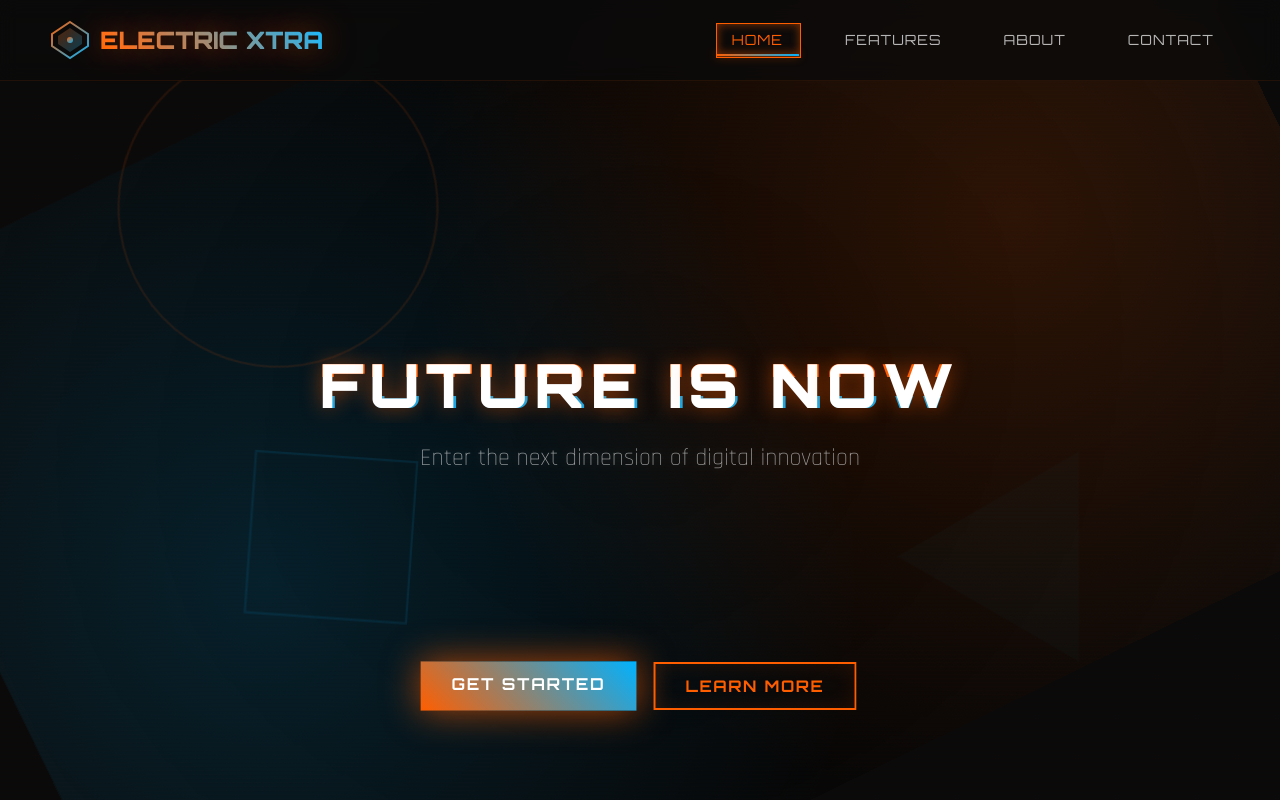
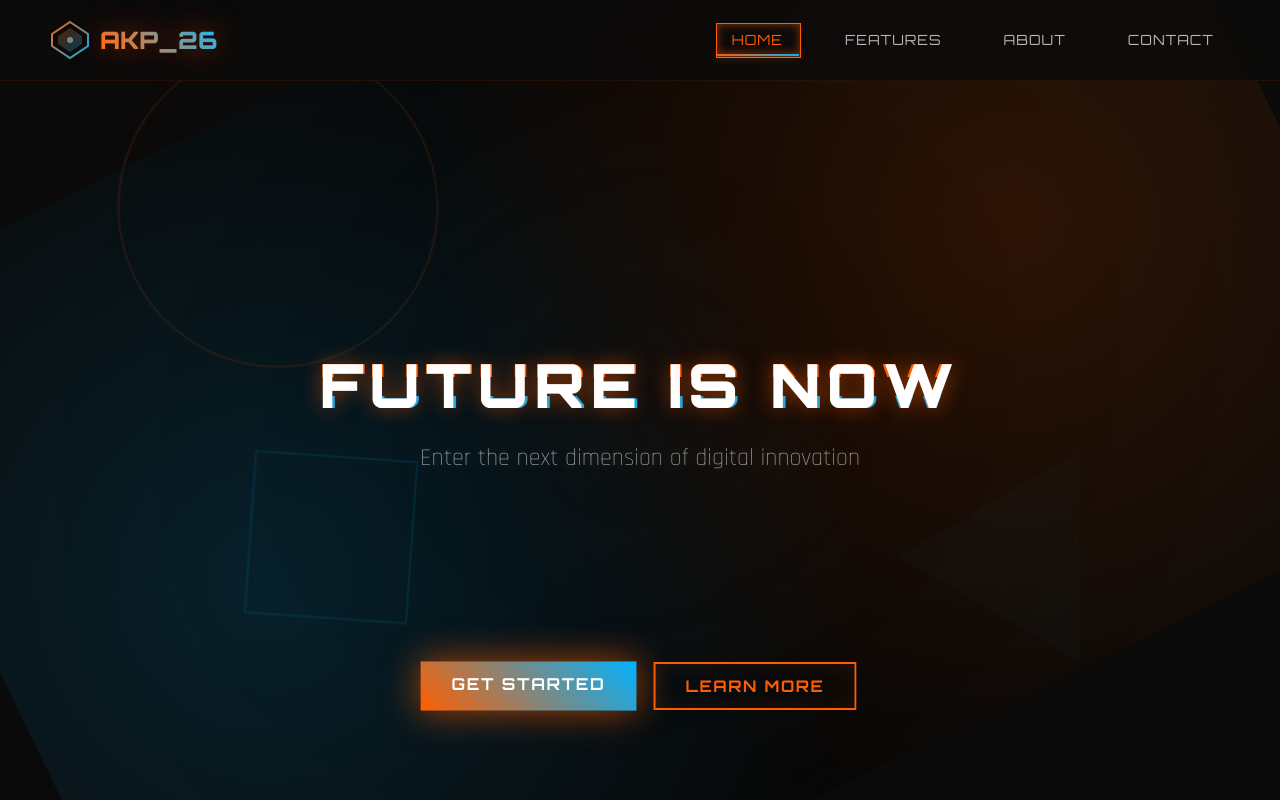
Before and after one commit to karurgac/k, a plain HTML site: page index.html in a window 1280 px wide. Shown: the top 800 px of the page. Drawn offline with Linux system fonts and the light colour scheme.

Commit message:
Update index.html
Signed-off-by: karurgac <karurgac1@gmail.com>

```diff
--- a/index.html
+++ b/index.html
@@ -45,7 +45,7 @@ https://templatemo.com/tm-596-electric-xtra
                     <polygon points="20,8 32,16 32,24 20,32 8,24 8,16" fill="url(#logoGradient)" opacity="0.3"/>
                     <circle cx="20" cy="20" r="3" fill="url(#logoGradient)"/>
                 </svg>
-                <span class="logo-text">ELECTRIC XTRA</span>
+                <span class="logo-text">AKP_26</span>
             </a>
             <ul class="nav-links" id="navLinks">
                 <li><a href="#home" class="nav-link">Home</a></li>
```
